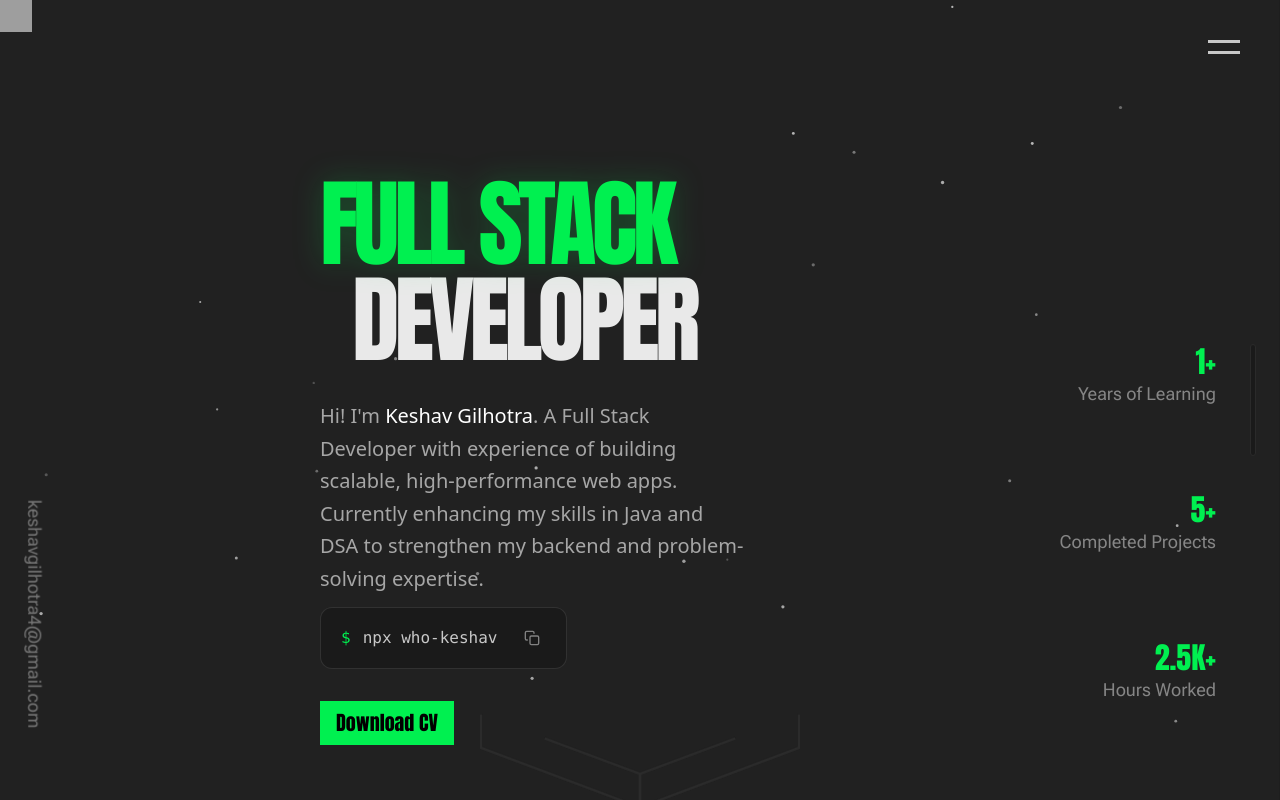
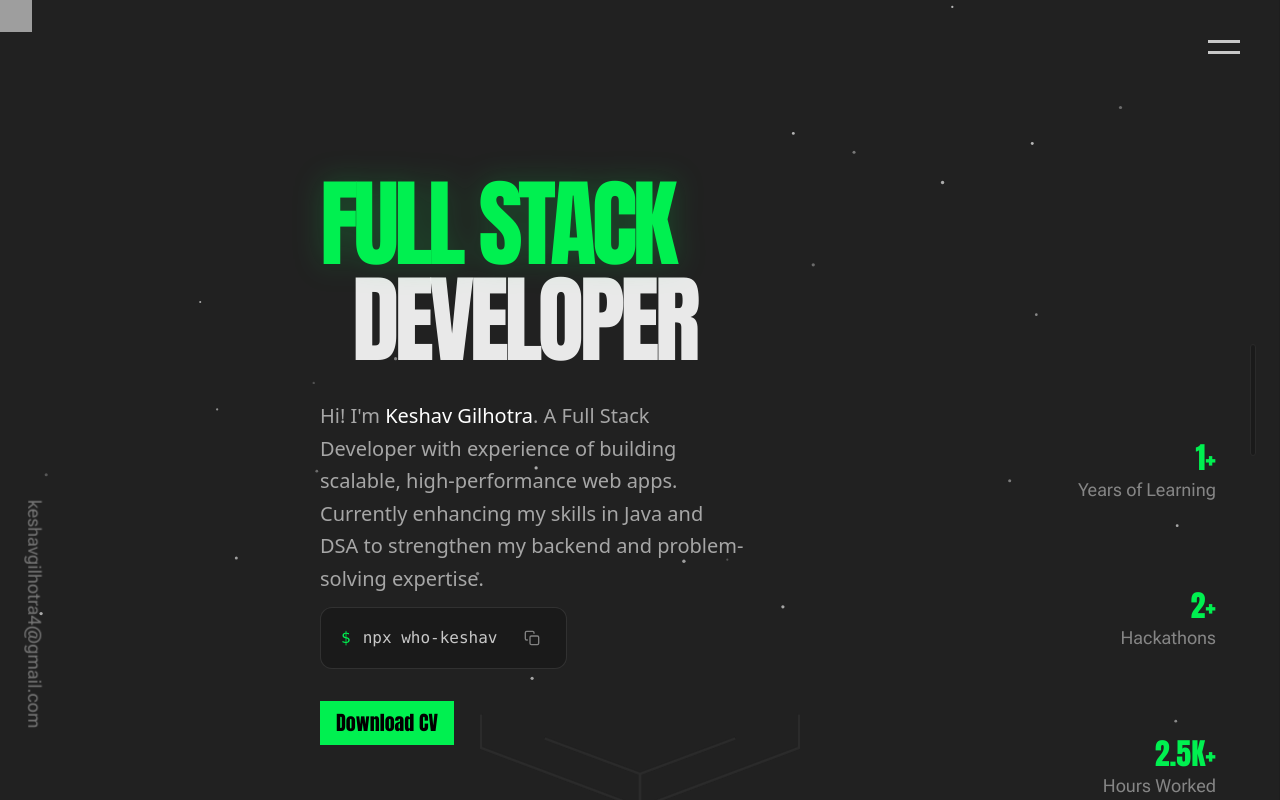
Before and after one commit to ikeshav26/me, a React (Vite) app: page / in a window 1280 px wide. Shown: the top 800 px of the page. Built offline with nearby package versions, Linux system fonts and the light colour scheme; no server answers; grey boxes are pictures that could not be loaded.

Commit message:
Some stuff fixed

```diff
--- a/src/pages/Home.jsx
+++ b/src/pages/Home.jsx
@@ -98,14 +98,14 @@ const Home = ({ onekoEnabled, setOnekoEnabled }) => {
       </section>
       </div>
 
-      <section className='h-auto md:h-90 w-auto md:w-50 absolute right-6 md:right-16 bottom-8 md:bottom-1/5 flex flex-col justify-between items-end gap-6 md:gap-0' aria-label="Statistics">
+      <section className='h-auto md:h-90 w-auto md:w-50 absolute right-6 md:right-16 top-1/2 md:bottom-1/5 flex flex-col justify-between items-end gap-6 md:gap-0' aria-label="Statistics">
       <div className='flex flex-col items-end'>
         <div className='text-[#00f050] text-2xl sm:text-3xl font-[font1]'>1+</div>
         <div className='text-[#c8c8c8]/60 text-sm sm:text-base md:text-lg font-[font2]'>Years of Learning</div>
       </div>
       <div className='flex flex-col items-end'>
-        <div className='text-[#00f050] text-2xl sm:text-3xl font-[font1]'>5+</div>
-        <div className='text-[#c8c8c8]/60 text-sm sm:text-base md:text-lg font-[font2]'>Completed Projects</div>
+        <div className='text-[#00f050] text-2xl sm:text-3xl font-[font1]'>2+</div>
+        <div className='text-[#c8c8c8]/60 text-sm sm:text-base md:text-lg font-[font2]'>Hackathons</div>
       </div>
       <div className='flex flex-col items-end'>
         <div className='text-[#00f050] text-2xl sm:text-3xl font-[font1]'>2.5K+</div>
```
